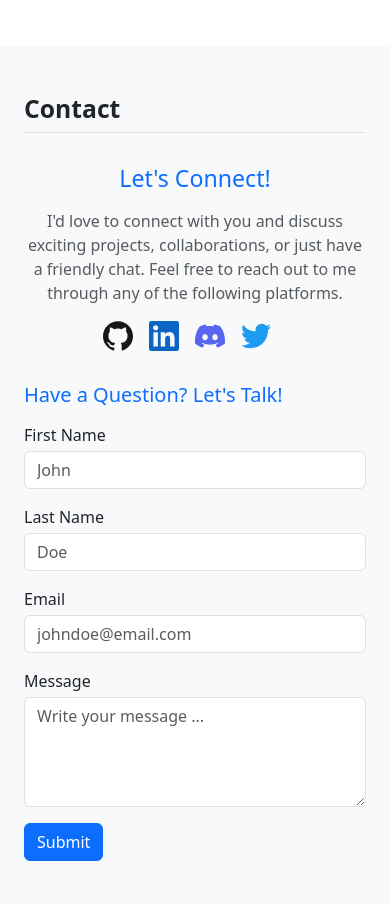
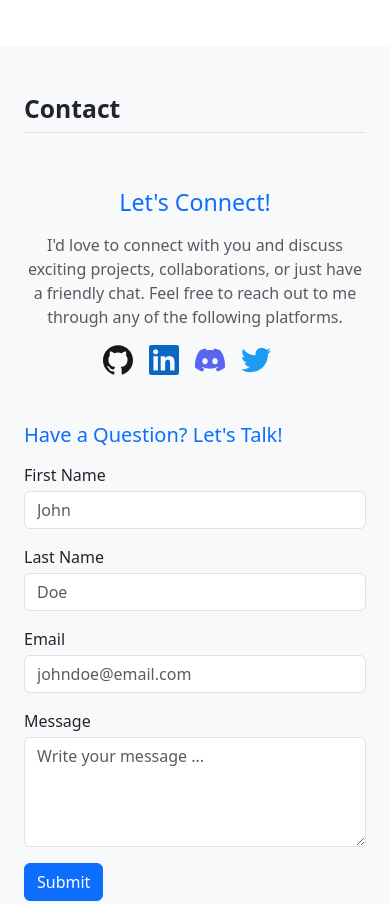
Before and after one commit to dushmanta05/dushmanta05.github.io, a plain HTML site: page index.html in a window 390 px wide. Shown: the part 4509-5413 px from the top of the page. Drawn offline with nearby package versions, Linux system fonts and the light colour scheme.

Commit message:
improve mobile responsiveness with column gap

```diff
--- a/index.html
+++ b/index.html
@@ -639,8 +639,8 @@
       <div class="container py-5 px-4">
         <h2 class="pb-2 border-bottom fs-2 fw-bold">Contact</h2>
 
-        <div class="row flex-lg-row align-items-center g-3 py-4">
-          <div class="col-lg-6">
+        <div class="row flex-lg-row align-items-center g-3 py-4 pt-5">
+          <div class="col-lg-6 mb-3 mb-lg-0">
             <div
               class="d-flex flex-column justify-content-center align-items-center"
             >
@@ -690,7 +690,7 @@
               </div>
             </div>
           </div>
-          <div class="col-lg-6">
+          <div class="col-lg-6 mb-3 mb-lg-0">
             <h4 class="fs-5 text-primary mb-3">Have a Question? Let's Talk!</h4>
             <form id="contact-form" role="form">
               <div class="controls">
```
